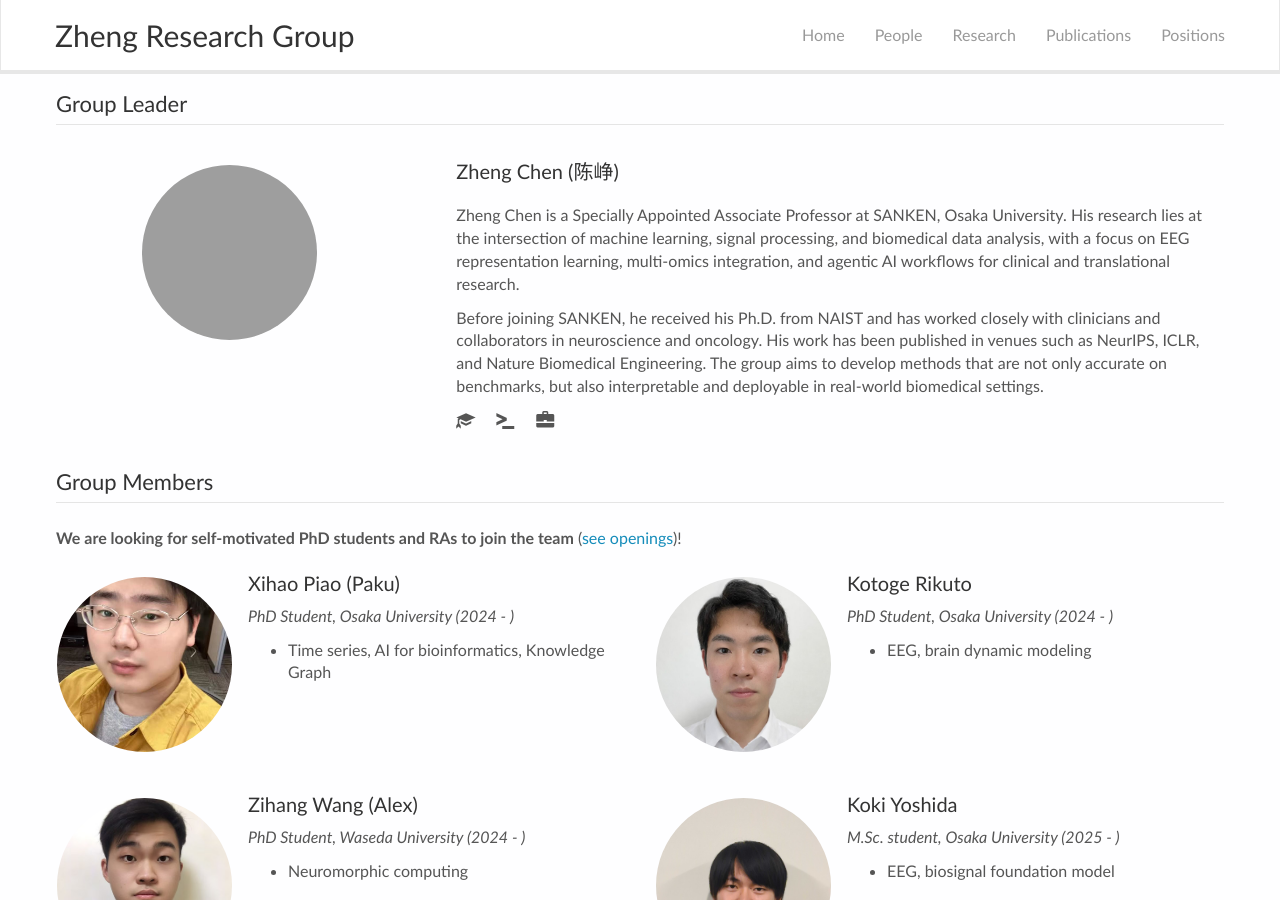
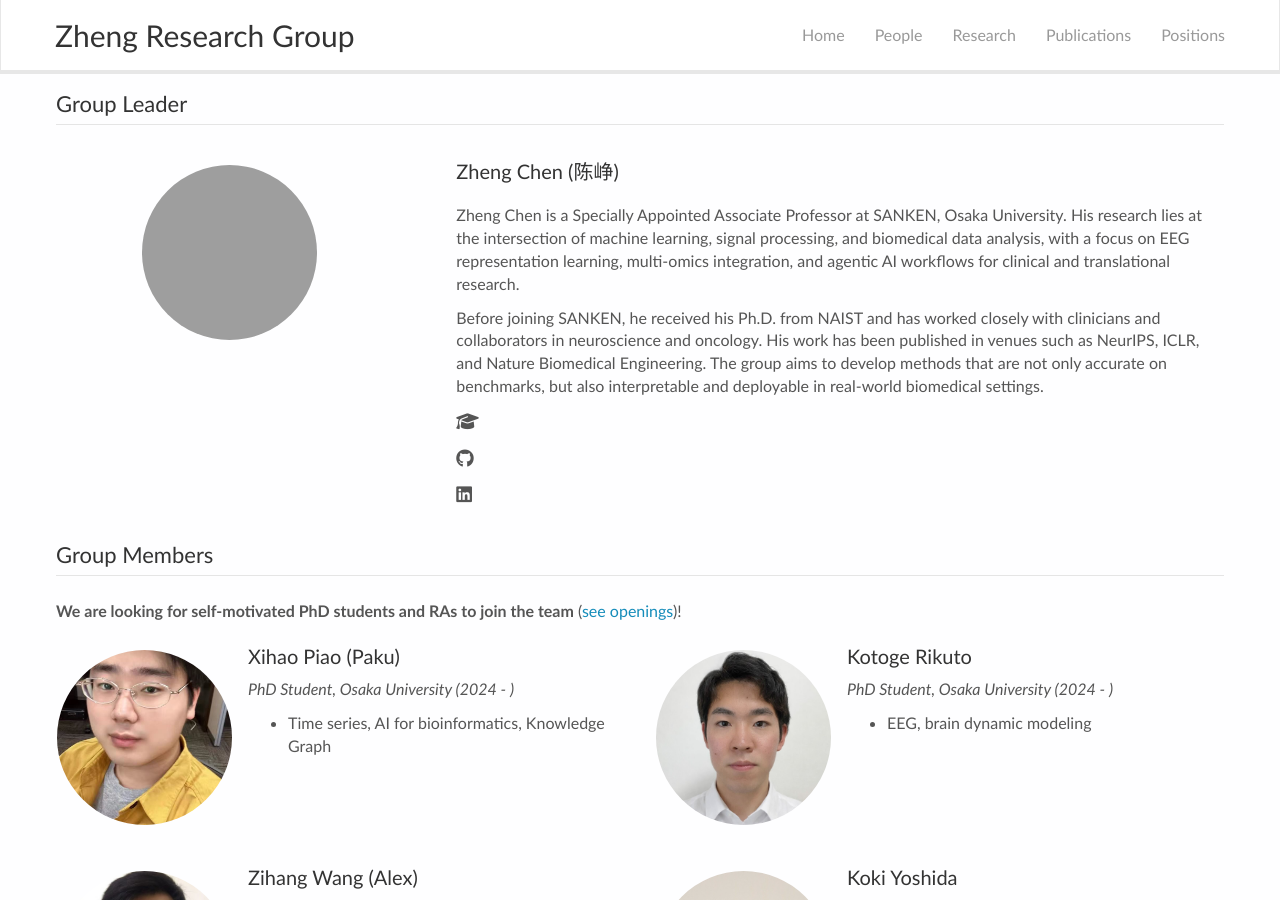
Before and after one commit to zhengchen3/zhengchen3.github.io, a Jekyll site: the page built from _pages/team.md, in a window 1280 px wide and 900 px high. Built offline with Jekyll 4.4.1, drawn with Linux system fonts in a browser that asks for light colours; nearby versions of some CDN libraries.

Commit message:
Apply Coley-style parameters: CSS, nav, footer, news

```diff
--- a/_includes/head.html
+++ b/_includes/head.html
@@ -5,6 +5,10 @@
   <title>{% if page.title %}{{ page.title | escape }}{% else %}{{ site.title | escape }}{% endif %}</title>
   <meta name="description" content="{% if page.excerpt %}{{ page.excerpt | strip_html | strip_newlines | truncate: 160 }}{% else %}{{ site.description }}{% endif %}">
   <link rel="stylesheet" href="{{ "/css/main.css" | prepend: site.baseurl | prepend: site.url}}">
+  <link rel="stylesheet"
+        href="https://cdnjs.cloudflare.com/ajax/libs/font-awesome/6.5.1/css/all.min.css"
+        integrity="sha512-DTOQO9RWCH3ppGqcWaEA1BIZOC6xxalwEsw9c2QQeAIftl+Vegovlnee1c9QX4TctnWMn13TZye+giMm8e2LwA=="
+        crossorigin="anonymous" referrerpolicy="no-referrer" />
   <link rel="canonical" href="{{ page.url | replace:'index.html','' | prepend: site.baseurl | prepend: site.url }}">
 
 {% if jekyll.environment == 'production' %}
--- a/_pages/team.md
+++ b/_pages/team.md
@@ -66,25 +66,25 @@ The group aims to develop methods that are not only accurate on benchmarks, but
 also interpretable and deployable in real-world biomedical settings.
 </p>
 
-<div class="member-links" style="display:flex; flex-direction:row; gap:12px; align-items:center;">
+<div class="member-links">
  {% if pi.scholar %}
  <a href="{{ pi.scholar }}" title="Google Scholar" target="_blank" class="member-icon">
- <span class="glyphicon glyphicon-education"></span>
+   <i class="fa-solid fa-graduation-cap"></i>
  </a>
  {% endif %}
  {% if pi.github %}
  <a href="{{ pi.github }}" title="GitHub" target="_blank" class="member-icon">
- <span class="glyphicon glyphicon-console"></span>
+   <i class="fa-brands fa-github"></i>
  </a>
  {% endif %}
  {% if pi.linkedin %}
  <a href="{{ pi.linkedin }}" title="LinkedIn" target="_blank" class="member-icon">
- <span class="glyphicon glyphicon-briefcase"></span>
+   <i class="fa-brands fa-linkedin"></i>
  </a>
  {% endif %}
  {% if pi.email %}
  <a href="mailto:{{ pi.email }}" title="Email" class="member-icon">
- <span class="glyphicon glyphicon-envelope"></span>
+   <i class="fa-solid fa-envelope"></i>
  </a>
  {% endif %}
 </div>
```
